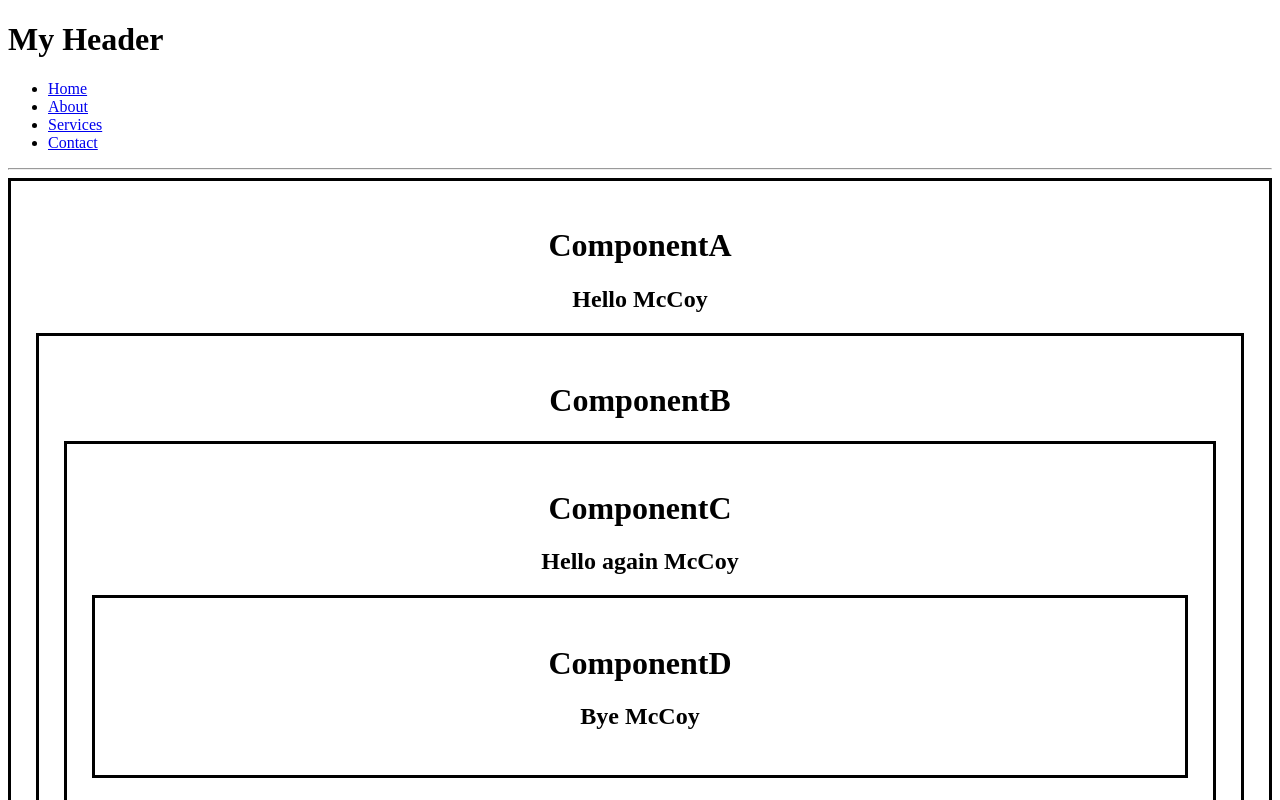
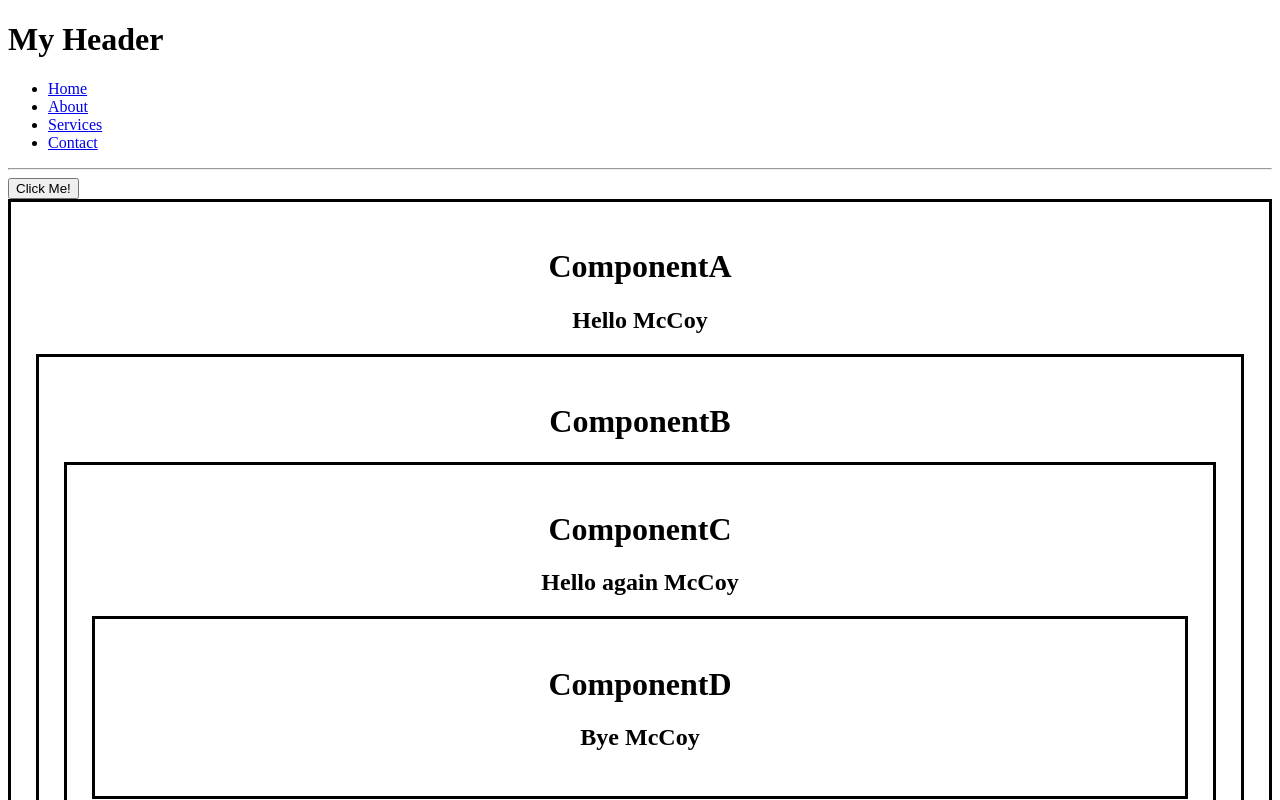
Before and after one commit to Piwoksn/React-Js-2, a React (Vite) app in the folder my-react-app/: page / in a window 1280 px wide. Shown: the top 800 px of the page. Built offline with nearby package versions, Linux system fonts and the light colour scheme.

Commit message:
just a basic of useRef

```diff
--- a/my-react-app/src/App.jsx
+++ b/my-react-app/src/App.jsx
@@ -21,6 +21,7 @@ import UseEffect from "./useEffects";
 import Continuation from "./WidthAndHeightOfWindow";
 import DigitalClock from "./DigitalClock";
 import ComponentA from "./ComponentA";
+import MyComponent2 from "./UseRef";
 
 function App() {
   const fruits = [
@@ -42,6 +43,8 @@ function App() {
       {/* we use fragments to be able to show more than one components */}
 
       <Header />
+      <MyComponent2 />
+      <br />
       <ComponentA />
       <br />
       <br />
--- /dev/null
+++ b/my-react-app/src/UseRef.jsx
@@ -0,0 +1,17 @@
+import React, { useState, useEffect, useRef } from "react";
+
+function MyComponent2() {
+  const ref = useRef(0);
+
+  useEffect(() => {
+    console.log("Component rendered");
+  });
+
+  function handleClick() {
+    ref.current++;
+    console.log(ref.current);
+  }
+  return <button onClick={handleClick}>Click Me!</button>;
+}
+
+export default MyComponent2;
```
